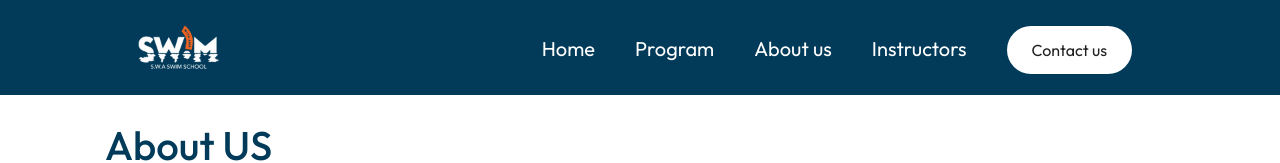
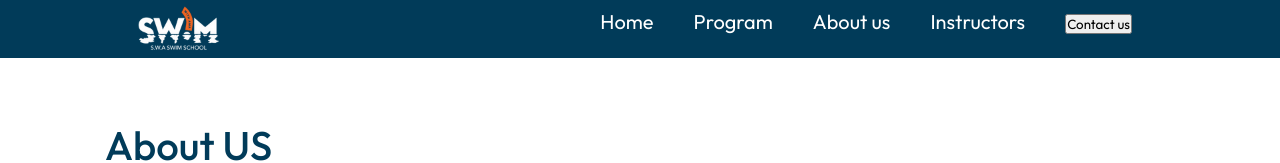
Before and after one commit to kaidoverse/swimweb, a React (Vite) app: page /OurTeam in a window 1280 px wide. Shown: the top 163 px of the page. Built offline with nearby package versions, Linux system fonts and the light colour scheme.

Commit message:
improved mobile menu responsiveness for nav comp

```diff
--- a/src/Components/Navbar/Navbar.jsx
+++ b/src/Components/Navbar/Navbar.jsx
@@ -10,9 +10,7 @@ const Navbar = () => {
     const location = useLocation();
 
     useEffect(() => {
-
         window.scrollTo(0, 0);
-
 
         const handleScroll = () => {
             if (window.scrollY > 50) {
@@ -43,16 +41,39 @@ const Navbar = () => {
 
     return (
         <nav className={`containerr ${sticky ? 'dark-nav' : ''}`}>
-            <img src={swam_logo} alt="Logo" className='Swaglogo12' />
-            <ul className={mobileMenu ? '' : 'hide-mobile-menu'}>
-                <li><Link to='/'>Home</Link></li>
-                <li><Link to='/OurPackages'>Program</Link></li>
-                <li><Link to='/OurTeam'>About us</Link></li>
-                <li><Link to='/InstructPage'>Instructors</Link></li>
-                {/* <li><Link to='/ClientSays'>Testimonials</Link></li> */}
-                <li><Link to='/ContactUs'><button className='btn'>Contact us</button></Link></li>
+            <img src={swam_logo} alt="Logo" className="Swaglogo12" />
+            {mobileMenu}
+            <ul className={mobileMenu ? 'mobile-menu-open' : ''}>
+                <li>
+                    <Link to="/" onClick={() => setMobileMenu(false)}>
+                        Home
+                    </Link>
+                </li>
+                <li>
+                    <Link to="/OurPackages" onClick={() => setMobileMenu(false)}>
+                        Program
+                    </Link>
+                </li>
+                <li>
+                    <Link to="/OurTeam" onClick={() => setMobileMenu(false)}>
+                        About us
+                    </Link>
+                </li>
+                <li>
+                    <Link to="/InstructPage" onClick={() => setMobileMenu(false)}>
+                        Instructors
+                    </Link>
+                </li>
+                <li>
+                    <button className="bbtn">Contact us</button>
+                </li>
             </ul>
-            <img src={menu_icon} alt="Menu Icon" className='menu-icon' onClick={toggleMenu} />
+            <img
+                src={menu_icon}
+                alt="Menu Icon"
+                className="menu-icon"
+                onClick={toggleMenu}
+            />
         </nav>
     );
 };
```
